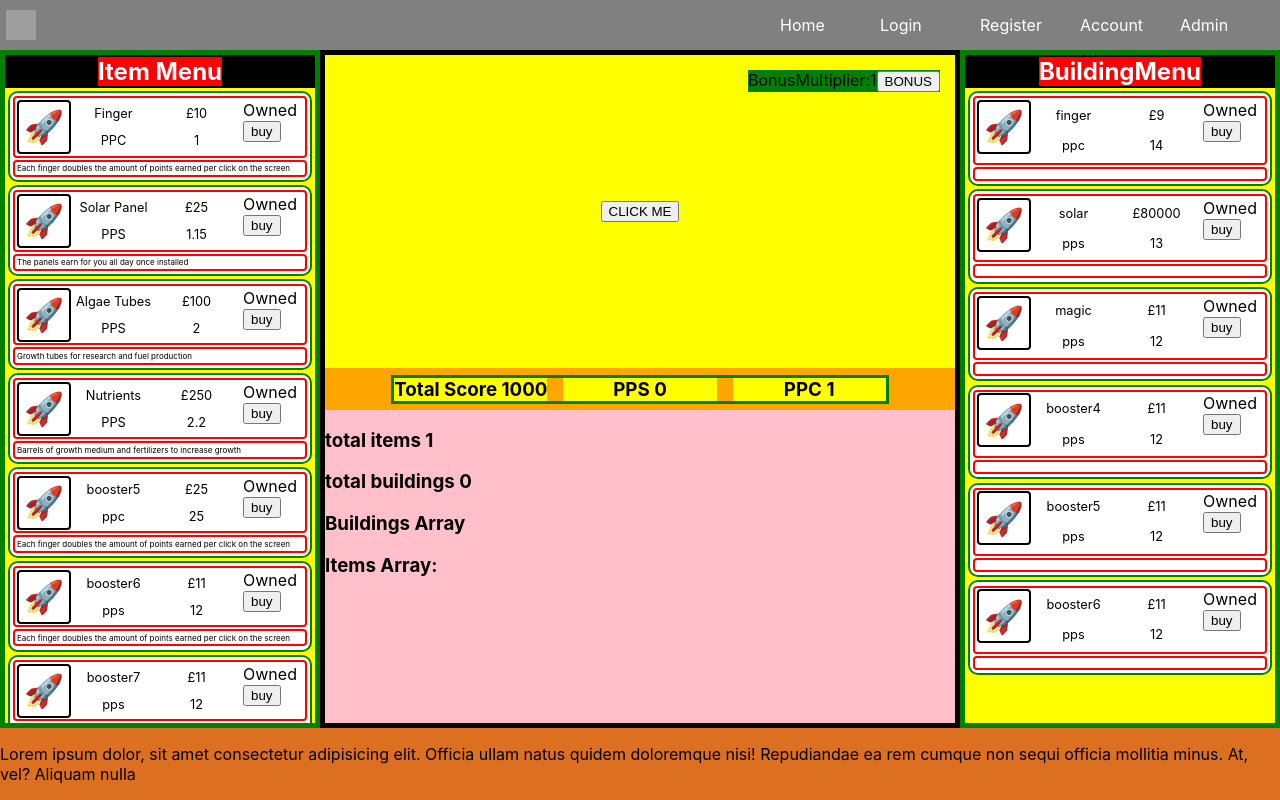
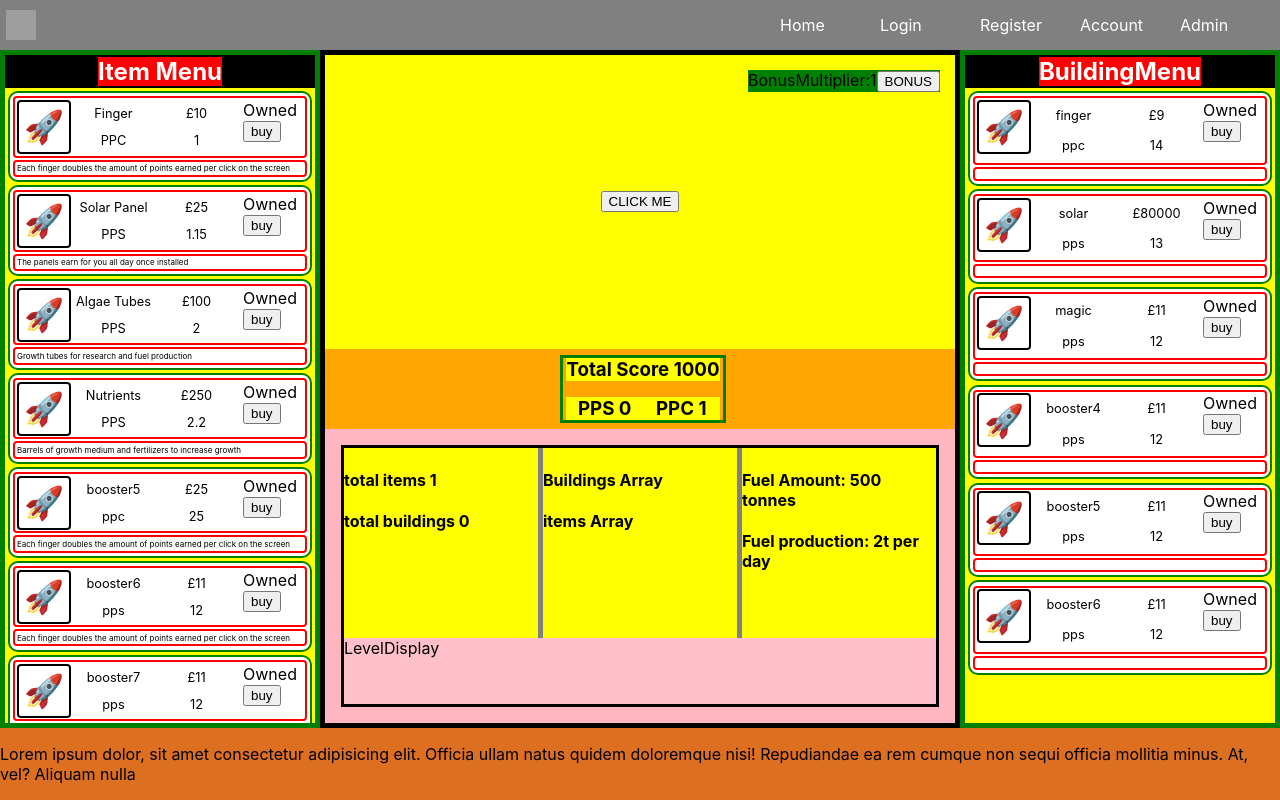
Before and after one commit to webdesignsbytom/bio-clicker-idle-game, a React (Create React App) app in the folder client/: page / in a window 1280 px wide. Built offline with nearby package versions, Linux system fonts and the light colour scheme; grey boxes are pictures that could not be loaded.

Commit message:
level display

```diff
--- /dev/null
+++ b/client/src/components/level/LevelDisplay.jsx
@@ -0,0 +1,10 @@
+import React from 'react'
+import './levelDisplay.css'
+
+function LevelDisplay() {
+  return (
+    <div>LevelDisplay</div>
+  )
+}
+
+export default LevelDisplay
--- a/client/src/components/stats/PlayerData.jsx
+++ b/client/src/components/stats/PlayerData.jsx
@@ -1,32 +1,31 @@
-import React, { useContext } from 'react'
-import './playerData.css'
+import React, { useContext } from 'react';
+import './playerData.css';
 import { GameContext } from '../../context/GameContext';
 import BonusMultiplier from '../bonusMultiplier/BonusMultiplier';
 import { Link } from 'react-router-dom';
+import LevelDisplay from '../level/LevelDisplay';
 
 function PlayerData() {
-    const { playerCharacter, setPlayerCharacter } = useContext(GameContext);
+  const { playerCharacter, setPlayerCharacter } = useContext(GameContext);
   return (
     <section className='playerData__container'>
-        <div className='objects__container'>
-            <h3>total items {playerCharacter.totalItemsOwned}</h3>
-            <h3>total buildings {playerCharacter.totalBuildingsOwned} </h3>
-            <h3>Buildings Array {playerCharacter.buildings}</h3>
-            <h3>
-              Items Array:{' '}
-              {playerCharacter.items.map((item, index) => {
-                return (
-                  <div key={index}>
-                    name: {item.name}
-                    id:{item.id}
-                    quantity: {item.quantity}
-                  </div>
-                );
-              })}
-            </h3>
-          </div>
+      <div className='player__data__container'>
+        <div className='player__items__data'>
+          <h4>total items {playerCharacter.totalItemsOwned}</h4>
+          <h4>total buildings {playerCharacter.totalBuildingsOwned} </h4>
+        </div>
+        <div className='player__buildings__data'>
+          <h4>Buildings Array {playerCharacter.buildings}</h4>
+          <h4>items Array {playerCharacter.items}</h4>
+        </div>
+        <div className="player__fuel__data">
+          <h4>Fuel Amount: 500 tonnes</h4>
+          <h4>Fuel production: 2t per day</h4>
+        </div>
+      </div>
+      <LevelDisplay />
     </section>
-  )
+  );
 }
 
-export default PlayerData
+export default PlayerData;
--- a/client/src/components/stats/ScoresDisplay.jsx
+++ b/client/src/components/stats/ScoresDisplay.jsx
@@ -7,9 +7,12 @@ function ScoresDisplay() {
   return (
     <section className='scoresDisplay__container'>
       <div className='scores__container'>
+        <div>
           <div className='score__container'>
             <h3> Total Score {playerCharacter.totalScore}</h3>
           </div>
+        </div>
+        <div className='incomes__container'>
           <div className='score__container'>
             <h3> PPS {playerCharacter.pps}</h3>
           </div>
@@ -17,6 +20,7 @@ function ScoresDisplay() {
             <h3> PPC {playerCharacter.ppc}</h3>
           </div>
         </div>
+      </div>
     </section>
   );
 }
--- a/client/src/components/stats/playerData.css
+++ b/client/src/components/stats/playerData.css
@@ -0,0 +1,23 @@
+.playerData__container {
+    display: grid;
+    border: 3px solid black;
+    margin: 1rem;
+}
+
+.player__data__container {
+    background-color: gray;
+    display: grid;
+    gap: 5px;
+    grid-template-columns: 1fr 1fr 1fr;
+}
+.player__items__data {
+background-color: yellow;
+}
+
+.player__buildings__data {
+background-color: yellow;
+}
+
+.player__fuel__data {
+background-color: yellow;
+}
--- a/client/src/components/stats/scoresDisplay.css
+++ b/client/src/components/stats/scoresDisplay.css
@@ -7,15 +7,20 @@
 
 .scores__container {
   display: grid;
-  grid-template-columns: 1fr 1fr 1fr;
   justify-content: space-between;
   gap: 1rem;
   place-content: center;
   border: 3px solid green;
+  width: 100%;
 }
 
 .scores__container > * {
   background-color: yellow;
+}
+
+.incomes__container {
+  display: grid;
+  grid-template-columns: 1fr 1fr;
 }
 
 .score__container {
```
Also changed, not shown: client/src/components/level/levelDisplay.css (added). Lines whose indentation alone changed are shown as unchanged.
